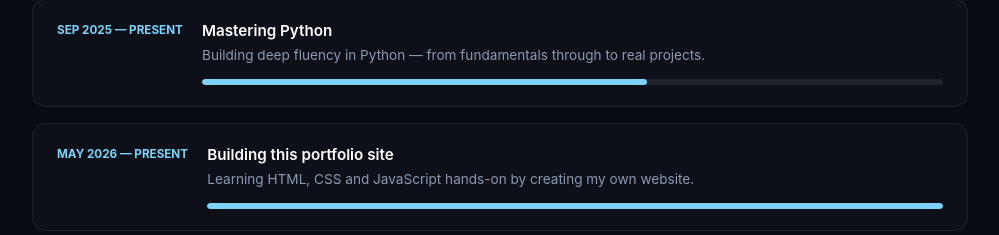
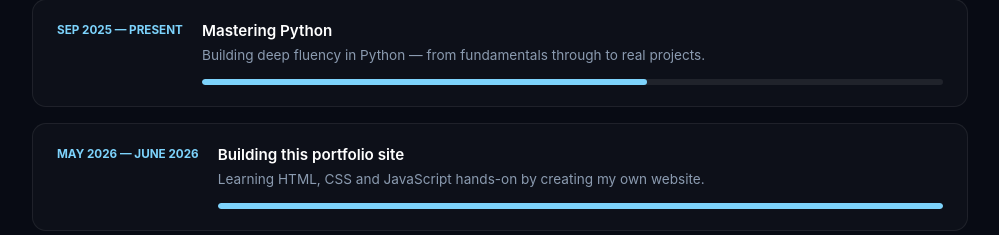
Before and after one commit to TaiwoOpesade/TaiwoOpesade.github.io, a plain HTML site: page index.html in a window 1280 px wide. Shown: the part 2250-2485 px from the top of the page, without its empty margins (140-1139 px from the left). Drawn offline with Linux system fonts and the light colour scheme.

Commit message:
Update index.html

```diff
--- a/index.html
+++ b/index.html
@@ -261,7 +261,7 @@
     </div>
   </div>
   <div class="goal-row">
-    <div class="goal-date">MAY 2026 — PRESENT</div>
+    <div class="goal-date">MAY 2026 — JUNE 2026</div>
     <div style="flex:1;">
       <h3>Building this portfolio site</h3>
       <p>Learning HTML, CSS and JavaScript hands-on by creating my own website.</p>
```
